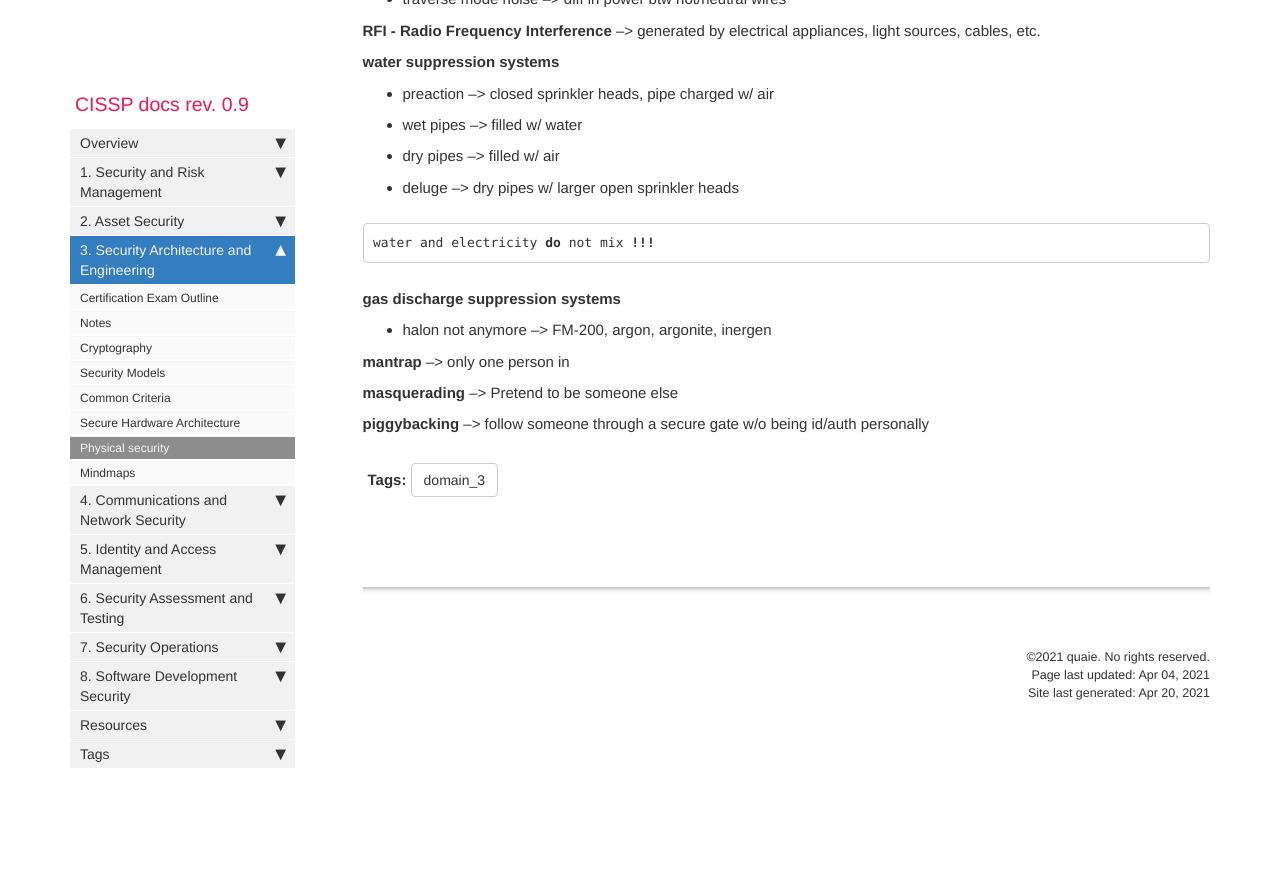
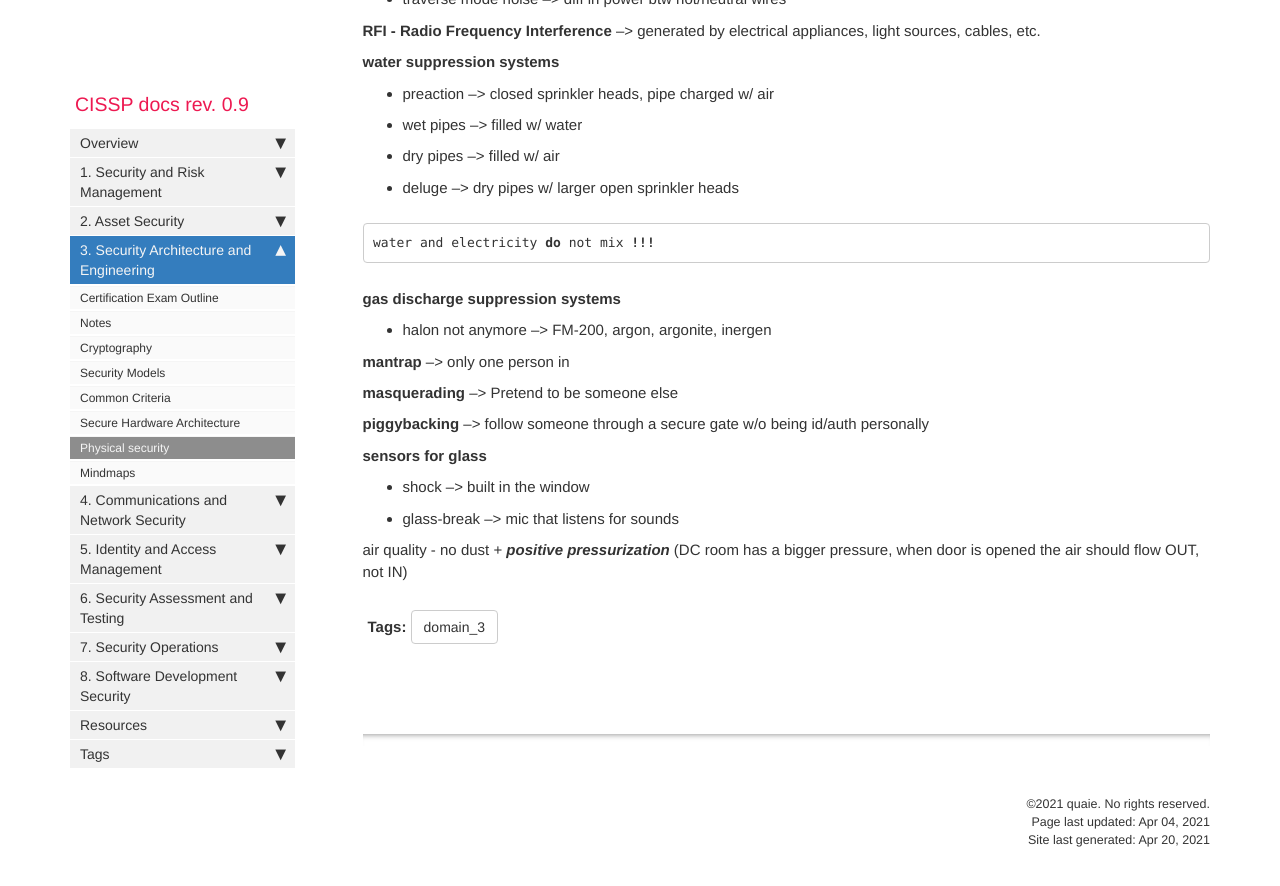
Before and after one commit to quaie/cissp, a Jekyll site: the page built from pages/mydoc/3_physical_controls.md, in a window 1280 px wide and 900 px high, scrolled down 1486 px. Shown: the top 886 px of the window. Built offline with Jekyll 4.4.1, drawn with Linux system fonts in a browser that asks for light colours; comment, search, counter and statistics services are not loaded.

Commit message:
Update 3_physical_controls.md

```diff
--- a/pages/mydoc/3_physical_controls.md
+++ b/pages/mydoc/3_physical_controls.md
@@ -80,6 +80,11 @@ water and electricity do not mix !!!
 
 **piggybacking** --> follow someone through a secure gate w/o being id/auth personally
 
+**sensors for glass**
+- shock --> built in the window
+- glass-break --> mic that listens for sounds
+
+air quality - no dust + **_positive pressurization_** (DC room has a bigger pressure, when door is opened the air should flow OUT, not IN)
 
 
 {% include links.html %}
```
